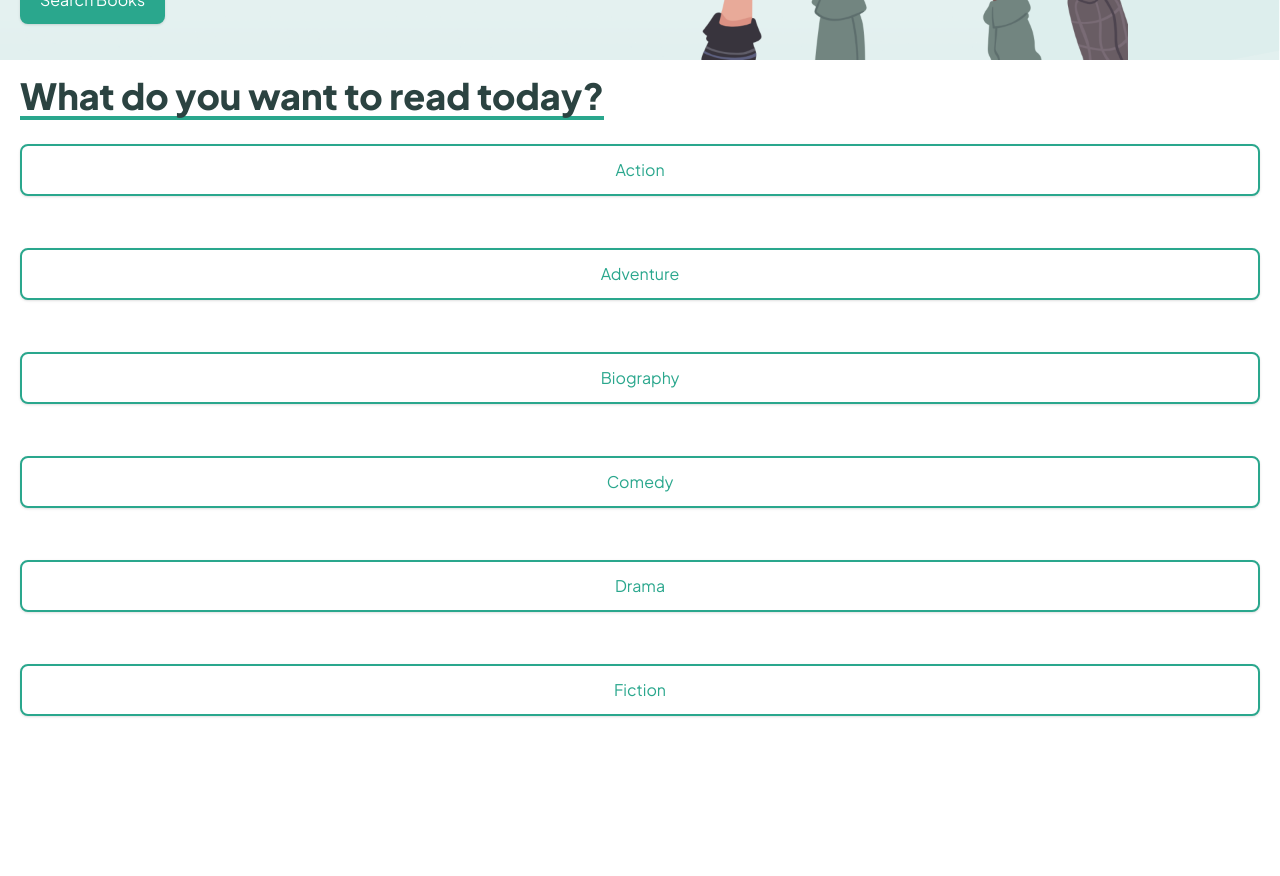
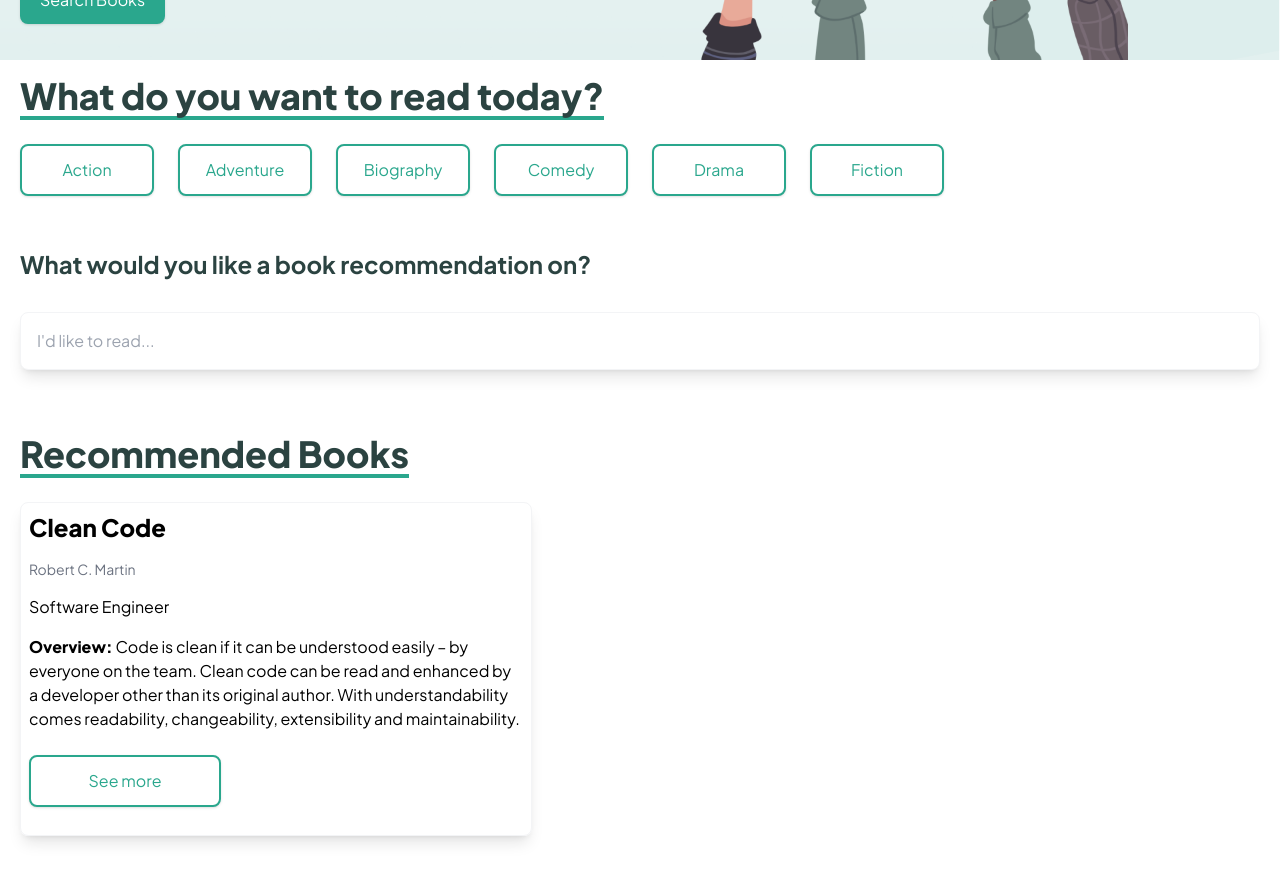
Before and after one commit to gabwestside/wst-book, a React (Vite) app: page / in a window 1280 px wide. Shown: the part 360-1236 px from the top of the page. Before the commit the page ends 1128 px from the top, so only its background shows below. Built offline with nearby package versions, Linux system fonts and the light colour scheme.

Commit message:
feat: create the card component to get the book infos

```diff
--- a/src/components/Button/index.tsx
+++ b/src/components/Button/index.tsx
@@ -19,7 +19,7 @@ export function Button({
       className={classNames([
         'px-5 py-3 my-5 rounded-lg mt-2 shadow font-medium',
         variant === 'primary' &&
-          'bg-evergreen-100 text-white hover:bg-emerald-500',
+          'bg-evergreen-100 text-white hover:bg-evergreen-50',
         variant === 'outline' &&
           'bg-white border-2 border-evergreen-100 text-evergreen-100 hover:bg-evergreen-100 hover:text-white',
         className,
--- /dev/null
+++ b/src/components/Card/index.tsx
@@ -0,0 +1,28 @@
+import { Button } from '../Button'
+
+type BookInfosProps = {
+  name: string
+  author: string
+  tag: string
+  overview: string
+}
+
+export function Card({ name, author, overview, tag }: BookInfosProps) {
+  return (
+    <div className='flex flex-row shadow-lg rounded-lg border border-gray-100 max-w-lg w-full my-6 p-2'>
+      <img className='' src='' alt='' />
+      <div className='flex flex-col gap-4'>
+        <p className='text-2xl font-bold'>{name}</p>
+        <p className='text-sm text-gray-500'>{author}</p>
+        <p>{tag}</p>
+        <p className='text-left'>
+          <strong>Overview: </strong>
+          {overview}
+        </p>
+        <Button variant='outline' className='max-w-48'>
+          See more
+        </Button>
+      </div>
+    </div>
+  )
+}
--- /dev/null
+++ b/src/components/Input/index.tsx
@@ -0,0 +1,10 @@
+type InputProps = React.InputHTMLAttributes<HTMLInputElement>
+
+export default function Input({ ...props }: InputProps) {
+  return (
+    <input
+      {...props}
+      className='w-full border border-gray-100 outline-none shadow-lg rounded-lg p-4 my-4'
+    />
+  )
+}
--- a/src/components/Section/section-genre.tsx
+++ b/src/components/Section/section-genre.tsx
@@ -1,14 +1,12 @@
-import classNames from 'classnames'
+import { useCallback, useState } from 'react'
 import { bookGenre } from '../../data/genre'
 import { Button } from '../Button'
 import { Container } from '../Container'
 import { SectionTitle } from './section-title'
-import { useCallback, useState } from 'react'
+import Input from '../Input'
 
 export function SectionGenre() {
   const [selectedGenre, setSelectedGenre] = useState([''])
-
-  console.log(selectedGenre)
 
   const handleSelectGenre = useCallback(
     (value: string) => {
@@ -25,16 +23,12 @@ export function SectionGenre() {
   return (
     <Container>
       <SectionTitle title='What do you want to read today?' />
-      <div
-        className={classNames([
-          `grid grid-cols-${8} gap-6 my-4`,
-        ])}
-      >
+      <div className='grid grid-cols-8 gap-6 my-4'>
         {bookGenre.map((book, i) => {
           return (
             <Button
-              variant='outline'
-              onClick={(e) => handleSelectGenre(e.currentTarget.value)}
+              variant={selectedGenre.includes(book) ? 'primary' : 'outline'}
+              onClick={() => handleSelectGenre(book)}
               key={i}
             >
               {book}
@@ -42,6 +36,12 @@ export function SectionGenre() {
           )
         })}
       </div>
+      <div className='py-4 flex flex-col gap-4'>
+        <p className='text-evergreen-200 font-semibold text-2xl'>
+          What would you like a book recommendation on?
+        </p>
+        <Input type='text' placeholder="I'd like to read..." />
+      </div>
     </Container>
   )
 }
--- /dev/null
+++ b/src/components/Section/section-recommended-books.tsx
@@ -0,0 +1,17 @@
+import { Card } from '../Card'
+import { Container } from '../Container'
+import { SectionTitle } from './section-title'
+
+export function SectionRecommendedBooks() {
+  return (
+    <Container>
+      <SectionTitle title='Recommended Books' />
+      <Card
+        name='Clean Code'
+        author='Robert C. Martin'
+        tag='Software Engineer'
+        overview='Code is clean if it can be understood easily – by everyone on the team. Clean code can be read and enhanced by a developer other than its original author. With understandability comes readability, changeability, extensibility and maintainability.'
+      />
+    </Container>
+  )
+}
--- a/src/pages/Home/index.tsx
+++ b/src/pages/Home/index.tsx
@@ -1,11 +1,13 @@
 import { Header } from '../../components/Header'
 import { SectionGenre } from '../../components/Section'
+import { SectionRecommendedBooks } from '../../components/Section/section-recommended-books'
 
 export default function Home() {
   return (
     <>
       <Header />
       <SectionGenre />
+      <SectionRecommendedBooks />
     </>
   )
 }
--- a/tailwind.config.js
+++ b/tailwind.config.js
@@ -7,6 +7,7 @@ export default {
   theme: {
     extend: {
       colors: {
+        'evergreen-50': '#2aa78ed7',
         'evergreen-100': '#2AA78D',
         'evergreen-200': '#2B4341',
       }
```
